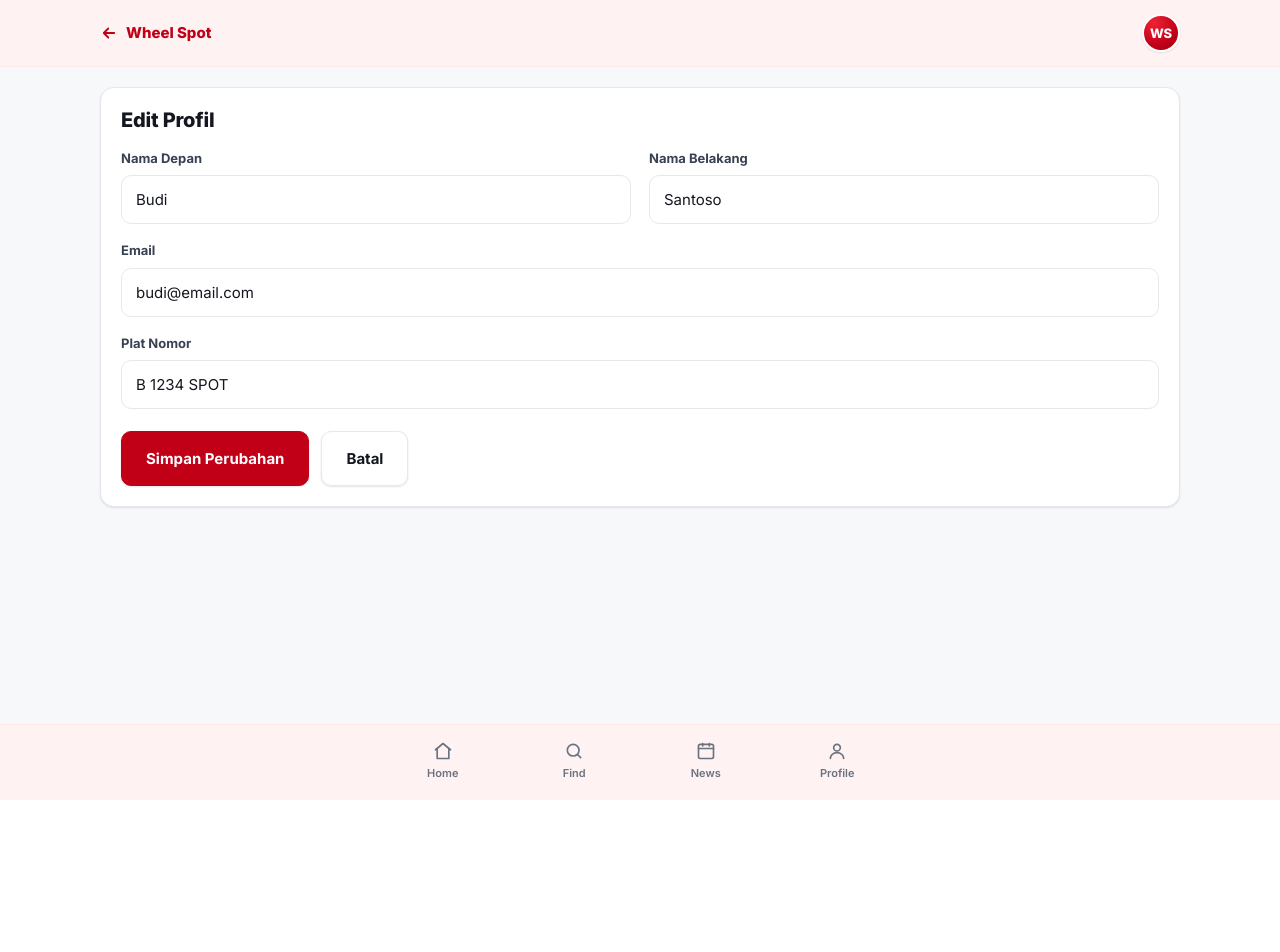
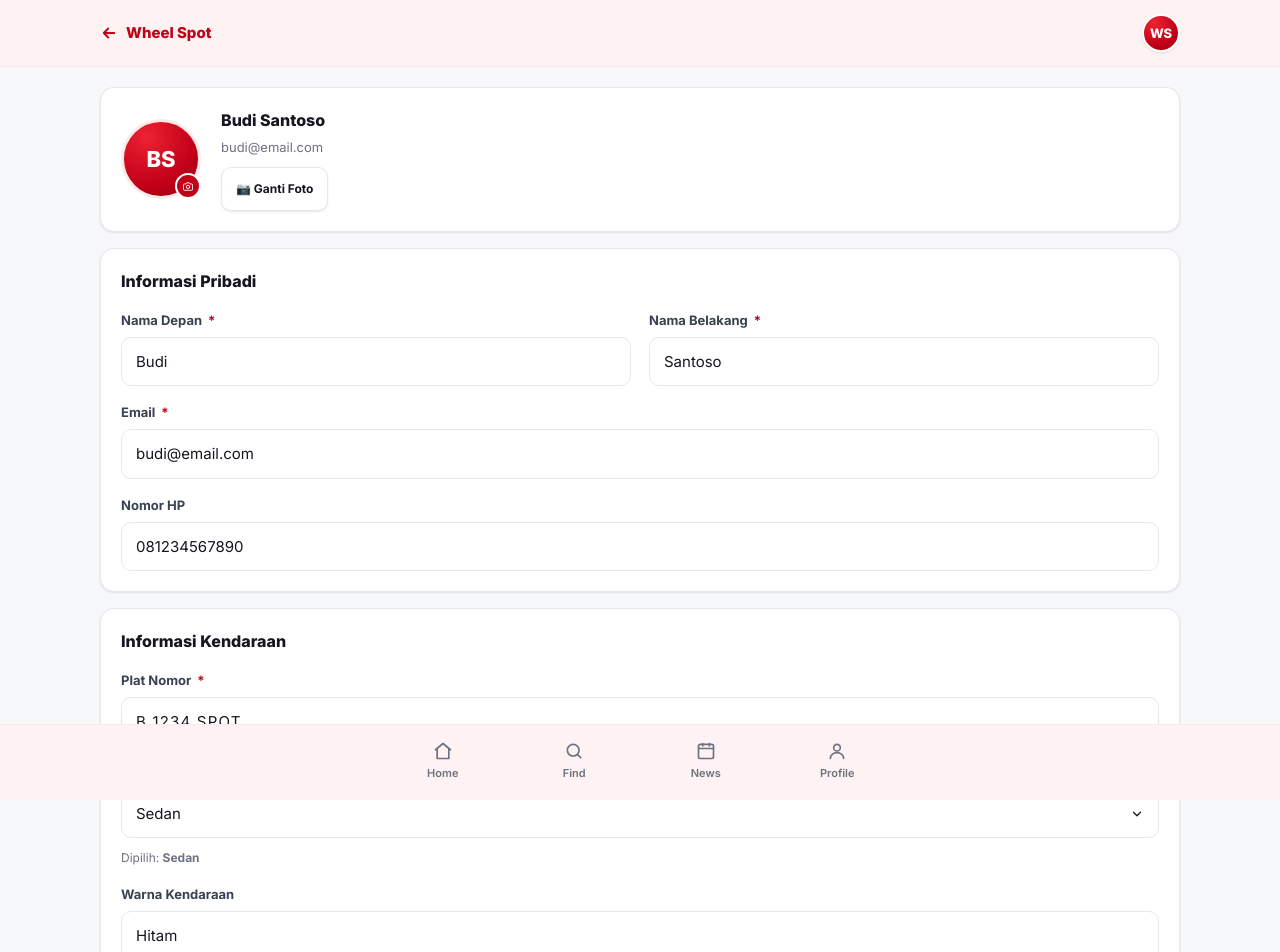
Before and after one commit to mhabibier/wheel-spot, a Next.js app in the folder wheel-spot/: page /edit-profile in a window 1280 px wide. Shown: the top 952 px of the page. Before the commit the page ends 800 px from the top, so only its background shows below. Built offline with nearby package versions, Linux system fonts and the light colour scheme.

Commit message:
feat: edit profile with photo upload, editable fields, searchable car dropdown

```diff
--- a/wheel-spot/app/edit-profile/page.jsx
+++ b/wheel-spot/app/edit-profile/page.jsx
@@ -1,42 +1,267 @@
+'use client';
+import { useState, useRef } from 'react';
 import Link from 'next/link';
 import { TopBar } from '../components/Nav';
 import BottomNav from '../components/Nav';
 
-export const metadata = { title: 'Edit Profil — Wheel Spot' };
+/* ── Daftar jenis mobil ── */
+const CAR_TYPES = [
+  'Sedan','Hatchback','SUV','MPV','Crossover','Pickup Truck',
+  'Minivan','Coupe','Convertible','Sports Car','Wagon',
+  'Electric Vehicle (EV)','Hybrid','City Car','Double Cabin',
+  'Off-Road 4x4','Van','Bus Kecil','Microbus',
+];
 
+/* ── Searchable car dropdown ── */
+function CarDropdown({ value, onChange }) {
+  const [open, setOpen]   = useState(false);
+  const [q, setQ]         = useState('');
+  const inputRef          = useRef(null);
+
+  const filtered = CAR_TYPES.filter(c => c.toLowerCase().includes(q.toLowerCase()));
+
+  const pick = (car) => {
+    onChange(car);
+    setQ('');
+    setOpen(false);
+  };
+
+  return (
+    <div style={{ position: 'relative' }}>
+      {/* Trigger */}
+      <div
+        className="input"
+        style={{ display: 'flex', alignItems: 'center', cursor: 'pointer', gap: 8 }}
+        onClick={() => { setOpen(o => !o); setTimeout(() => inputRef.current?.focus(), 50); }}
+      >
+        <span style={{ flex: 1, color: value ? 'inherit' : 'var(--muted-2)' }}>
+          {value || 'Pilih atau ketik jenis mobil…'}
+        </span>
+        <svg width="14" height="14" viewBox="0 0 24 24" fill="none" stroke="currentColor"
+          strokeWidth="2.2" strokeLinecap="round" strokeLinejoin="round"
+          style={{ transform: open ? 'rotate(180deg)' : undefined, transition: 'transform .2s', flexShrink: 0 }}>
+          <path d="m6 9 6 6 6-6"/>
+        </svg>
+      </div>
+
+      {/* Dropdown panel */}
+      {open && (
+        <div style={{
+          position: 'absolute', top: 'calc(100% + 6px)', left: 0, right: 0, zIndex: 50,
+          background: '#fff', border: '1px solid var(--line)', borderRadius: 10,
+          boxShadow: '0 8px 24px rgba(0,0,0,.12)', overflow: 'hidden',
+        }}>
+          {/* Search inside dropdown */}
+          <div style={{ padding: '8px 10px', borderBottom: '1px solid var(--line)' }}>
+            <input
+              ref={inputRef}
+              className="input"
+              style={{ padding: '8px 12px', fontSize: 13 }}
+              placeholder="🔍 Cari jenis mobil…"
+              value={q}
+              onChange={e => setQ(e.target.value)}
+            />
+          </div>
+          <div style={{ maxHeight: 200, overflowY: 'auto' }}>
+            {filtered.length === 0 && (
+              <div style={{ padding: '10px 14px', color: 'var(--muted)', fontSize: 13 }}>
+                Tidak ditemukan — ketik untuk menambahkan
+              </div>
+            )}
+            {filtered.map(c => (
+              <button key={c} type="button"
+                onClick={() => pick(c)}
+                style={{
+                  width: '100%', textAlign: 'left', background: c === value ? 'var(--red-tint)' : 'none',
+                  border: 'none', padding: '10px 14px', fontSize: 13,
+                  fontWeight: c === value ? 700 : 400, cursor: 'pointer',
+                  color: c === value ? 'var(--red)' : 'var(--ink)',
+                }}
+                onMouseEnter={e => { if (c !== value) e.currentTarget.style.background = 'var(--bg-alt)'; }}
+                onMouseLeave={e => { if (c !== value) e.currentTarget.style.background = 'none'; }}
+              >
+                {c}
+              </button>
+            ))}
+            {/* Allow typing custom value not in list */}
+            {q && !CAR_TYPES.includes(q) && (
+              <button type="button"
+                onClick={() => pick(q)}
+                style={{
+                  width: '100%', textAlign: 'left', background: 'none',
+                  border: 'none', borderTop: '1px solid var(--line)',
+                  padding: '10px 14px', fontSize: 13, cursor: 'pointer', color: 'var(--red)',
+                }}
+              >
+                ＋ Tambahkan &ldquo;{q}&rdquo;
+              </button>
+            )}
+          </div>
+        </div>
+      )}
+    </div>
+  );
+}
+
+/* ═══════════ PAGE ═══════════ */
 export default function EditProfilePage() {
+  /* Profile photo */
+  const [photo, setPhoto]   = useState(null); // data URL
+  const photoRef            = useRef(null);
+
+  const handlePhotoChange = (e) => {
+    const file = e.target.files?.[0];
+    if (!file) return;
+    const reader = new FileReader();
+    reader.onload = ev => setPhoto(ev.target.result);
+    reader.readAsDataURL(file);
+  };
+
+  /* Form state */
+  const [form, setForm] = useState({
+    fname: 'Budi', lname: 'Santoso',
+    email: 'budi@email.com', phone: '081234567890',
+    plat: 'B 1234 SPOT', carType: 'Sedan', carColor: 'Hitam',
+  });
+  const [toast, setToast] = useState(null);
+
+  const set = (k) => (e) => setForm(f => ({ ...f, [k]: e.target.value }));
+
+  const handleSubmit = (e) => {
+    e.preventDefault();
+    setToast('✅ Profil berhasil disimpan!');
+    setTimeout(() => setToast(null), 2500);
+  };
+
   return (
     <div className="page page--app">
       <TopBar title="Edit Profil" backHref="/profile" />
+
       <main className="container stack gap-4" style={{ paddingTop: 20 }}>
-        <div className="card stack gap-4">
-          <h1 style={{ fontSize: 20 }}>Edit Profil</h1>
-          <form className="stack gap-4" action="/profile">
+        <form className="stack gap-4" onSubmit={handleSubmit}>
+
+          {/* ── Photo upload ── */}
+          <div className="card" style={{ display: 'flex', alignItems: 'center', gap: 20 }}>
+            {/* Avatar preview */}
+            <div style={{ position: 'relative', flexShrink: 0 }}>
+              <div style={{
+                width: 80, height: 80, borderRadius: '50%', overflow: 'hidden',
+                background: photo ? 'transparent' :
+                  'radial-gradient(120% 120% at 30% 20%, #E23 0%, var(--red) 55%, var(--red-700) 100%)',
+                border: '3px solid var(--red-tint-2)',
+                display: 'grid', placeItems: 'center',
+              }}>
+                {photo
+                  ? <img src={photo} alt="Foto profil" style={{ width: '100%', height: '100%', objectFit: 'cover' }} />
+                  : <span style={{ color: '#fff', fontWeight: 800, fontSize: 22 }}>
+                      {form.fname[0]}{form.lname[0]}
+                    </span>
+                }
+              </div>
+              {/* Camera badge */}
+              <button type="button"
+                onClick={() => photoRef.current?.click()}
+                style={{
+                  position: 'absolute', bottom: 0, right: 0,
+                  width: 26, height: 26, borderRadius: '50%',
+                  background: 'var(--red)', border: '2px solid #fff',
+                  cursor: 'pointer', display: 'grid', placeItems: 'center',
+                }}
+                aria-label="Ubah foto profil"
+              >
+                <svg width="13" height="13" viewBox="0 0 24 24" fill="none" stroke="#fff" strokeWidth="2.2" strokeLinecap="round" strokeLinejoin="round">
+                  <path d="M23 19a2 2 0 0 1-2 2H3a2 2 0 0 1-2-2V8a2 2 0 0 1 2-2h4l2-3h6l2 3h4a2 2 0 0 1 2 2z"/>
+                  <circle cx="12" cy="13" r="4"/>
+                </svg>
+              </button>
+              <input ref={photoRef} type="file" accept="image/*" hidden onChange={handlePhotoChange} />
+            </div>
+
+            <div>
+              <p style={{ fontWeight: 800, fontSize: 16 }}>{form.fname} {form.lname}</p>
+              <p style={{ fontSize: 13, color: 'var(--muted)', marginTop: 4 }}>{form.email}</p>
+              <button type="button"
+                onClick={() => photoRef.current?.click()}
+                className="btn btn--ghost"
+                style={{ marginTop: 10, padding: '7px 14px', fontSize: 12 }}
+              >
+                📷 Ganti Foto
+              </button>
+            </div>
+          </div>
+
+          {/* ── Personal info ── */}
+          <div className="card stack gap-4">
+            <p className="card-title" style={{ fontSize: 16 }}>Informasi Pribadi</p>
             <div className="form-grid">
               <div className="field">
-                <label className="label" htmlFor="fname">Nama Depan</label>
-                <input className="input" id="fname" defaultValue="Budi"/>
+                <label className="label" htmlFor="fname">Nama Depan <span className="req">*</span></label>
+                <input className="input" id="fname" value={form.fname} onChange={set('fname')} required />
               </div>
               <div className="field">
-                <label className="label" htmlFor="lname">Nama Belakang</label>
-                <input className="input" id="lname" defaultValue="Santoso"/>
+                <label className="label" htmlFor="lname">Nama Belakang <span className="req">*</span></label>
+                <input className="input" id="lname" value={form.lname} onChange={set('lname')} required />
               </div>
               <div className="field col-span-2">
-                <label className="label" htmlFor="email">Email</label>
-                <input className="input" id="email" type="email" defaultValue="budi@email.com"/>
+                <label className="label" htmlFor="email">Email <span className="req">*</span></label>
+                <input className="input" id="email" type="email" value={form.email} onChange={set('email')} required />
               </div>
               <div className="field col-span-2">
-                <label className="label" htmlFor="plat">Plat Nomor</label>
-                <input className="input" id="plat" defaultValue="B 1234 SPOT"/>
+                <label className="label" htmlFor="phone">Nomor HP</label>
+                <input className="input" id="phone" type="tel" value={form.phone} onChange={set('phone')} placeholder="08xxxxxxxxxx" />
               </div>
             </div>
-            <div className="form-actions">
-              <button className="btn btn--lg" type="submit">Simpan Perubahan</button>
-              <Link className="btn btn--ghost btn--lg" href="/profile">Batal</Link>
+          </div>
+
+          {/* ── Vehicle info ── */}
+          <div className="card stack gap-4">
+            <p className="card-title" style={{ fontSize: 16 }}>Informasi Kendaraan</p>
+            <div className="form-grid">
+              <div className="field col-span-2">
+                <label className="label" htmlFor="plat">Plat Nomor <span className="req">*</span></label>
+                <input className="input" id="plat"
+                  value={form.plat} onChange={set('plat')}
+                  placeholder="Contoh: B 1234 XYZ"
+                  style={{ textTransform: 'uppercase', letterSpacing: '0.08em' }}
+                  required />
+              </div>
+
+              <div className="field col-span-2">
+                <label className="label">Jenis Mobil <span className="req">*</span></label>
+                <CarDropdown
+                  value={form.carType}
+                  onChange={v => setForm(f => ({ ...f, carType: v }))}
+                />
+                {form.carType && (
+                  <p className="tiny muted" style={{ marginTop: 4 }}>
+                    Dipilih: <strong>{form.carType}</strong>
+                  </p>
+                )}
+              </div>
+
+              <div className="field col-span-2">
+                <label className="label" htmlFor="carColor">Warna Kendaraan</label>
+                <input className="input" id="carColor" value={form.carColor} onChange={set('carColor')} placeholder="Contoh: Merah, Putih, Hitam…" />
+              </div>
             </div>
-          </form>
+          </div>
+
+          {/* ── Actions ── */}
+          <div className="form-actions">
+            <button className="btn btn--lg" type="submit">💾 Simpan Perubahan</button>
+            <Link className="btn btn--ghost btn--lg" href="/profile">Batal</Link>
+          </div>
+
+        </form>
+      </main>
+
+      {/* Toast */}
+      {toast && (
+        <div className="toast-wrap">
+          <div className="toast ok">{toast}</div>
         </div>
-      </main>
+      )}
+
       <BottomNav />
     </div>
   );
```
